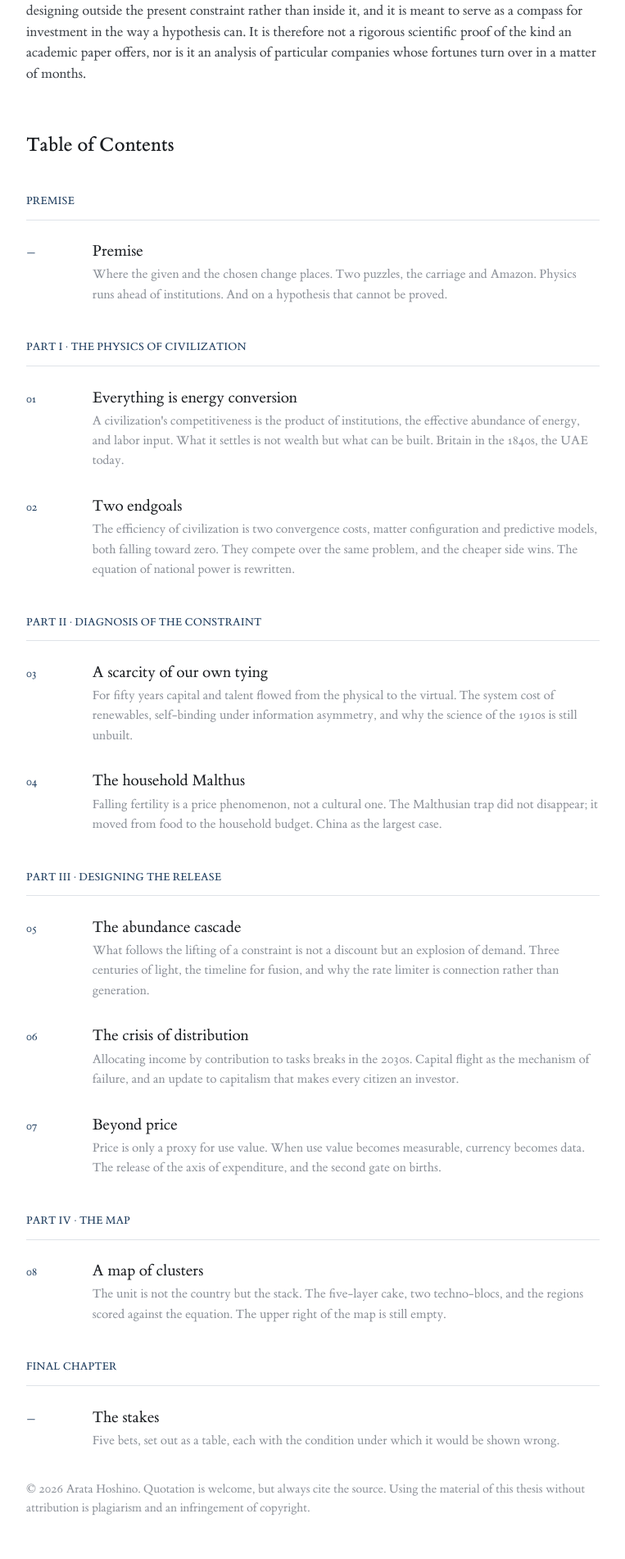
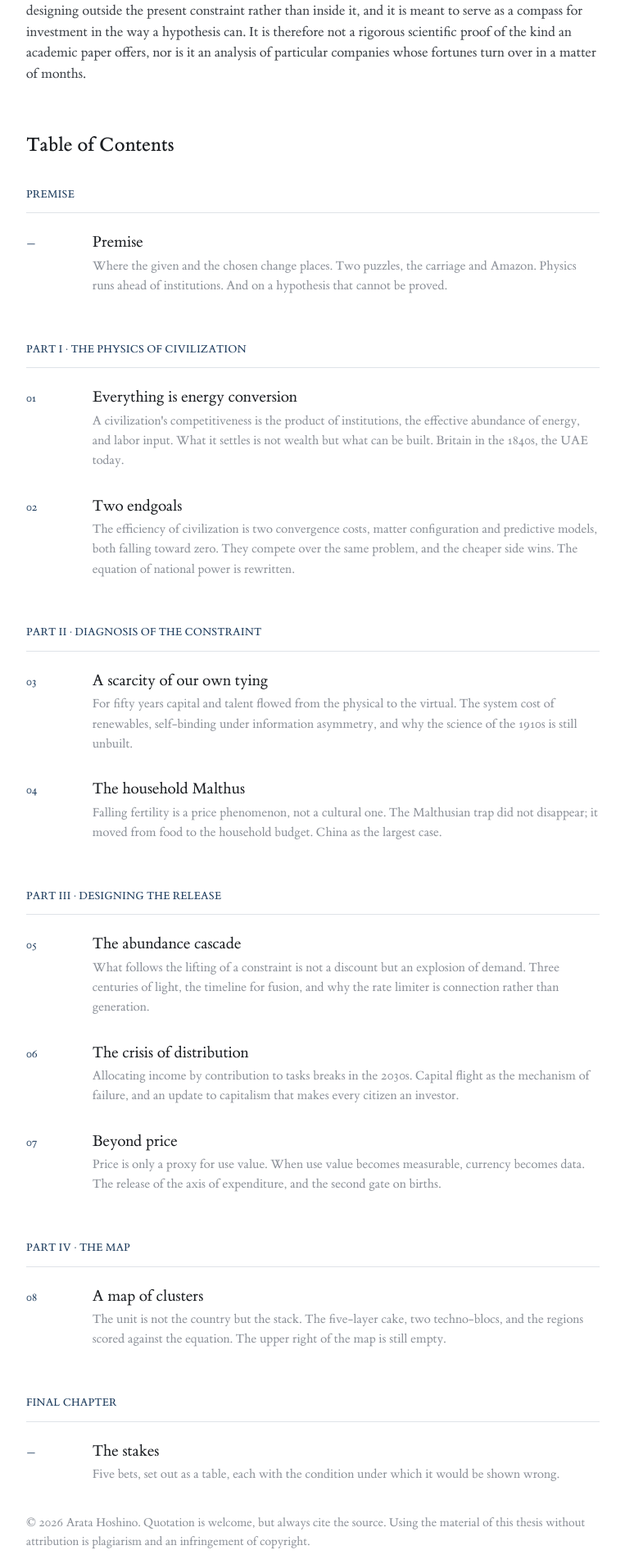
Before and after one commit to arata-hoshino/arata-hoshino.github.io, a Jekyll site: the page built from index.md, in a window 1280 px wide. Shown: the part 1792-3694 px from the top of the page at 82% size, without its empty margins (258-1021 px from the left). Built offline with Jekyll 4.4.1, drawn with Linux system fonts in a browser that asks for light colours.

Commit message:
Set the three gaps of the contents by measurement
The space between categories opens 30 percent, to 54.4px. The rule under
a label stands 23.2px off the first title below it. And the first label
answers the head of the page rather than another category, so it sits
20 percent closer to it, at 33.3px.

Co-Authored-By: Claude Opus 5 <noreply@anthropic.com>

```diff
--- a/assets/css/style.css
+++ b/assets/css/style.css
@@ -599,9 +599,14 @@ main {
   /* an h3, so it takes the navy uppercase label from .prose h3; the
      margins are set in rem, not in the em of that 0.8em label, and
      scoped so .prose h3 does not outrank them */
-  margin: 2.6rem 0 1.6rem;
+  margin: 3.4rem 0 1.45rem;
   padding-bottom: 0.9em;
   border-bottom: 1px solid var(--rule);
+}
+
+/* the first label answers the head of the page, not another category */
+.prose .toc .toc-part:first-child {
+  margin-top: 2.08rem;
 }
 
 .prose .toc-list {
```
